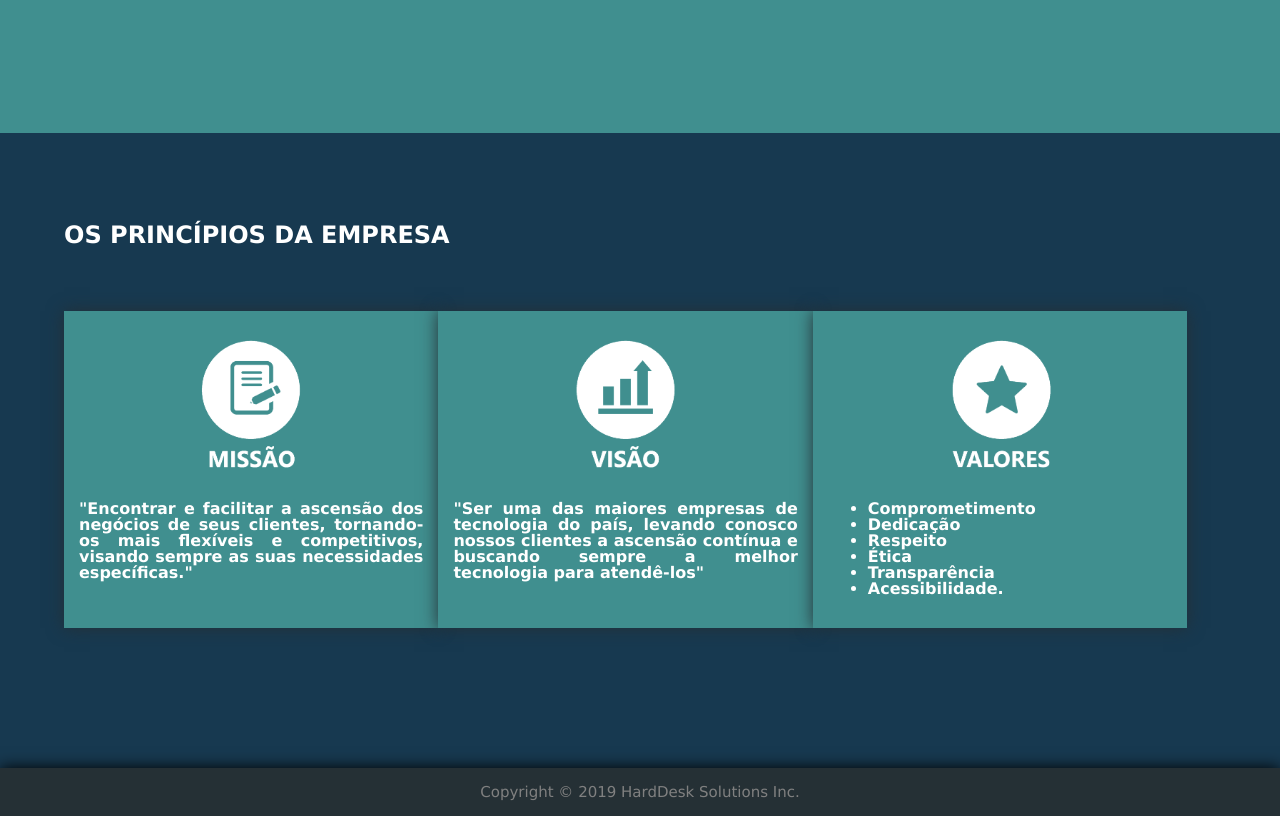
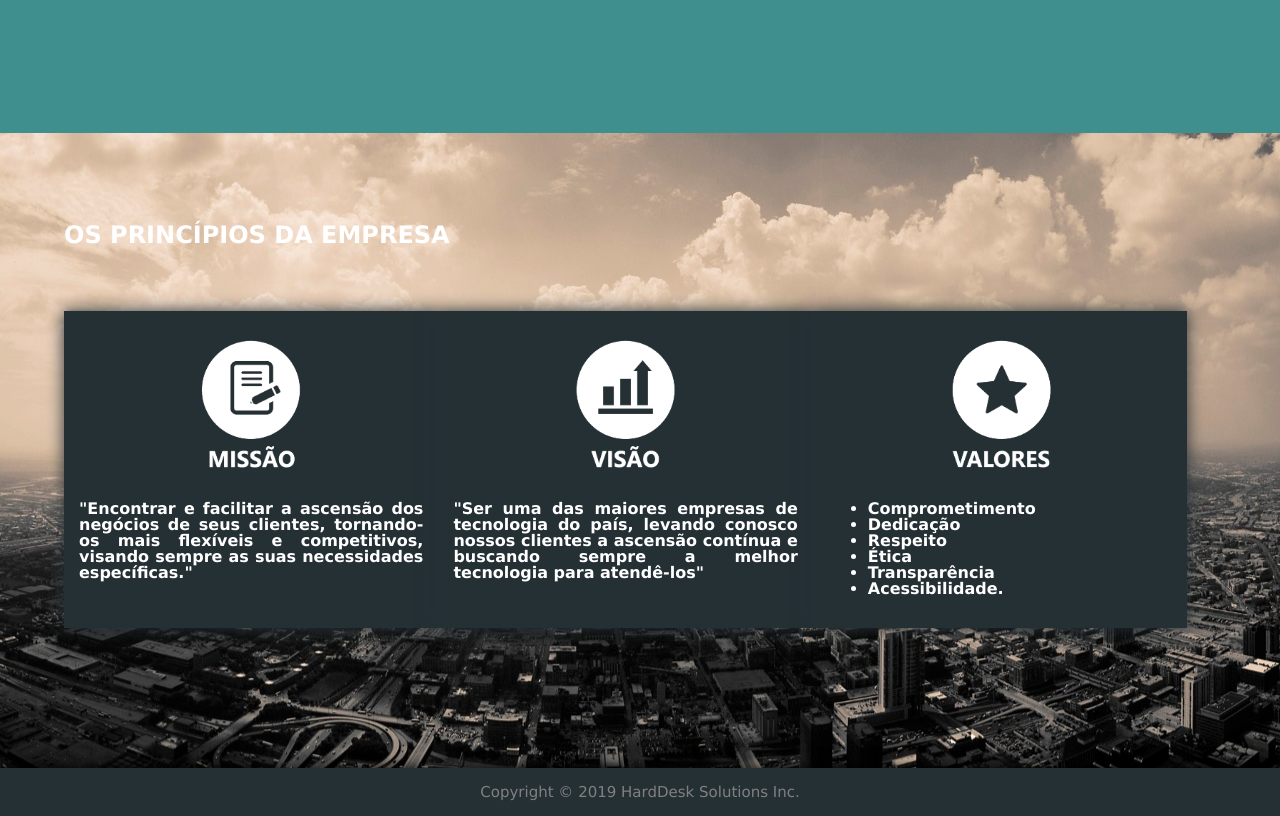
Before and after one commit to fernandoguide/ProjetoPesquisaInovacao, a plain HTML site: page Site/index.html in a window 1280 px wide. Shown: the part 1300-2116 px from the top of the page. Drawn offline with nearby package versions, Linux system fonts and the light colour scheme.

Commit message:
alteração no site: inclusão da imagem, na parte de principios e alteração da cor (missão, visão e valores).

```diff
--- a/Site/CSS/estilos.css
+++ b/Site/CSS/estilos.css
@@ -126,8 +126,12 @@ input:hover,textarea:hover,input:focus,textarea:focus {
     	/*box-shadow:0 0 1em black;*/
 	padding:5%;
 	/*background: radial-gradient(rgba(0,0,0,0.4),rgba(0,0,0,0.4),rgba(0,0,0,0.4));*/
-	background-color:#173950;
+	/*background-color:#173950;*/
+    background-repeat: no-repeat;
+    background-size: cover;
 }
+
+
 .txtSobre{
 	text-align: justify;
     line-height: 40px;
@@ -152,7 +156,7 @@ hr{
 	padding:15px;
 	width: 32.50%;
 	box-shadow:0 0 1em #253036;
-	background-color:#408f8f;
+	background-color:#253035;
 }
 #missao img{
 	width:45%;
@@ -169,7 +173,7 @@ hr{
 	padding:15px;
 	width: 32.50%;
 	box-shadow:0 0 1em #253036;
-	background-color:#408f8f;
+	background-color:#253035;
 }
 #visao img{
 	width:45%;
@@ -186,7 +190,7 @@ hr{
 	padding:15px;
 	width: 32.50%;
 	box-shadow:0 0 1em #253036;
-	background-color:#408f8f;
+	background-color:#253035;
 }
 #valores img{
 	width:45%;
--- a/Site/index.html
+++ b/Site/index.html
@@ -41,7 +41,7 @@
             surpreender suas expectativas.</p><br /> <br /><BR />
 
     </div>
-    <div class="principios">
+    <div class="principios" style="background-image: url('img/imgCity.jpeg');">
         <section id="opde1">
             <h1>
                 <p>OS PRINCÍPIOS DA EMPRESA
```
Also changed, not shown: Site/IMG/imgCity.jpeg (added).
